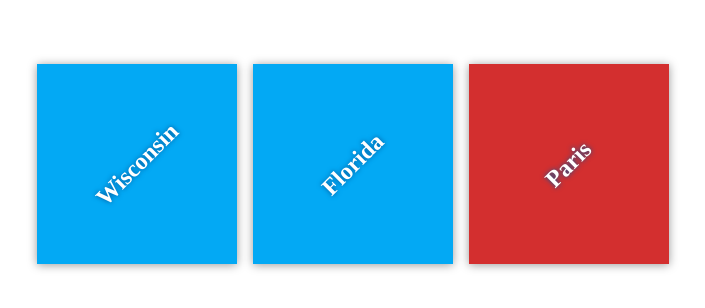
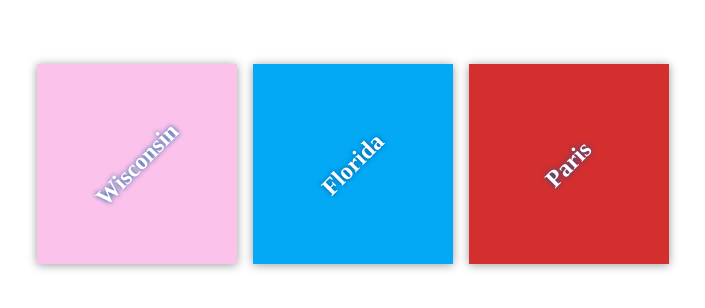
Before and after one commit to KikiZiqiWang/my_travel_plans, a plain HTML site: page index.html in a window 1280 px wide. Shown: the part 236-544 px from the top of the page, without its empty margins (287-992 px from the left). Drawn offline with Linux system fonts and the light colour scheme.

Commit message:
Assign background color to wisconsin container

```diff
--- a/css/app.css
+++ b/css/app.css
@@ -53,3 +53,7 @@ h2 {
 #paris {
     background-color: #d32f2f;
 }
+
+#wisconsin {
+    background-color: #fbc2eb;
+}
```
